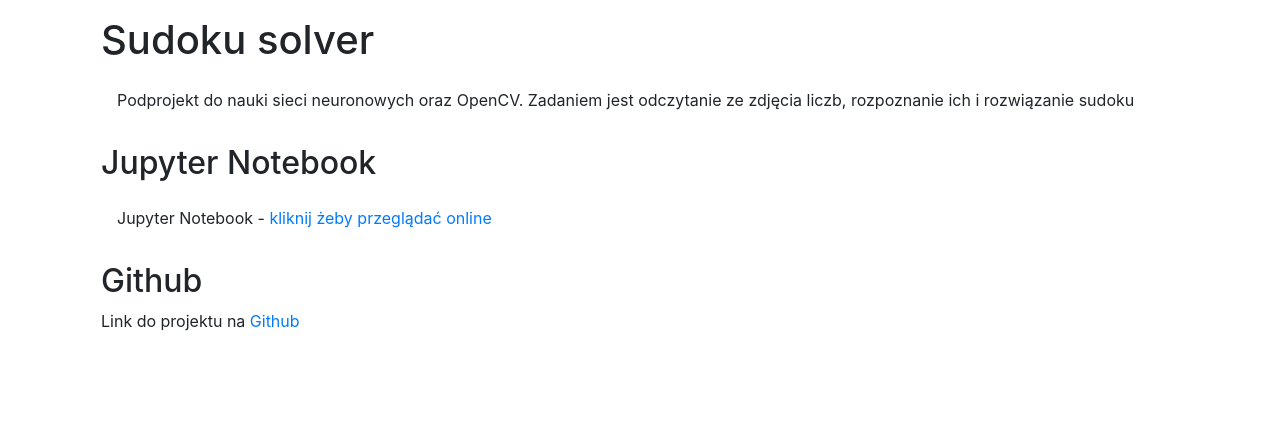
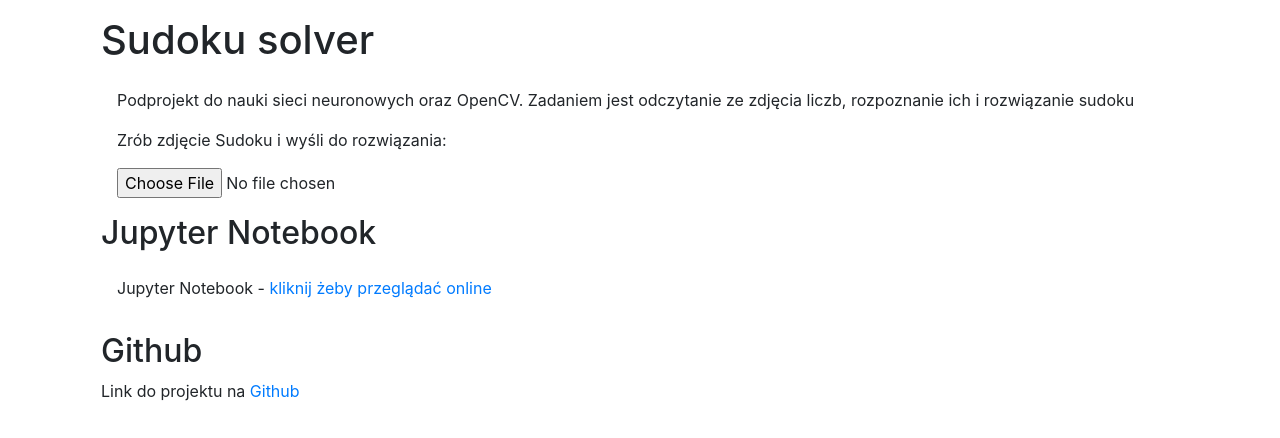
Before and after one commit to mgurg/flask_www, a Flask app: page /sudoku in a window 1280 px wide. Shown: the part 56-494 px from the top of the page. Run offline with Flask 2, Linux system fonts and the light colour scheme; some libraries are stand-ins or nearby versions.

Commit message:
Add: file upload placeholder

```diff
--- a/hello_world/bp_sudoku/templates/sudoku.html
+++ b/hello_world/bp_sudoku/templates/sudoku.html
@@ -7,6 +7,12 @@
 
     <p>Podprojekt do nauki sieci neuronowych oraz OpenCV. Zadaniem jest odczytanie ze zdjęcia liczb,
         rozpoznanie ich i rozwiązanie sudoku</p>
+
+
+    <p>Zrób zdjęcie Sudoku i wyśli do rozwiązania:</p>
+    <input type="file" accept="image/*" capture="environment">
+
+
     </div>
     <h2>Jupyter Notebook</h2>
     <p  class="p-3">Jupyter Notebook - <a href="https://nbviewer.jupyter.org/github/mgurg/py_sudoku/blob/master/py_sudoku.ipynb">kliknij żeby przeglądać online</a> </p>
```
